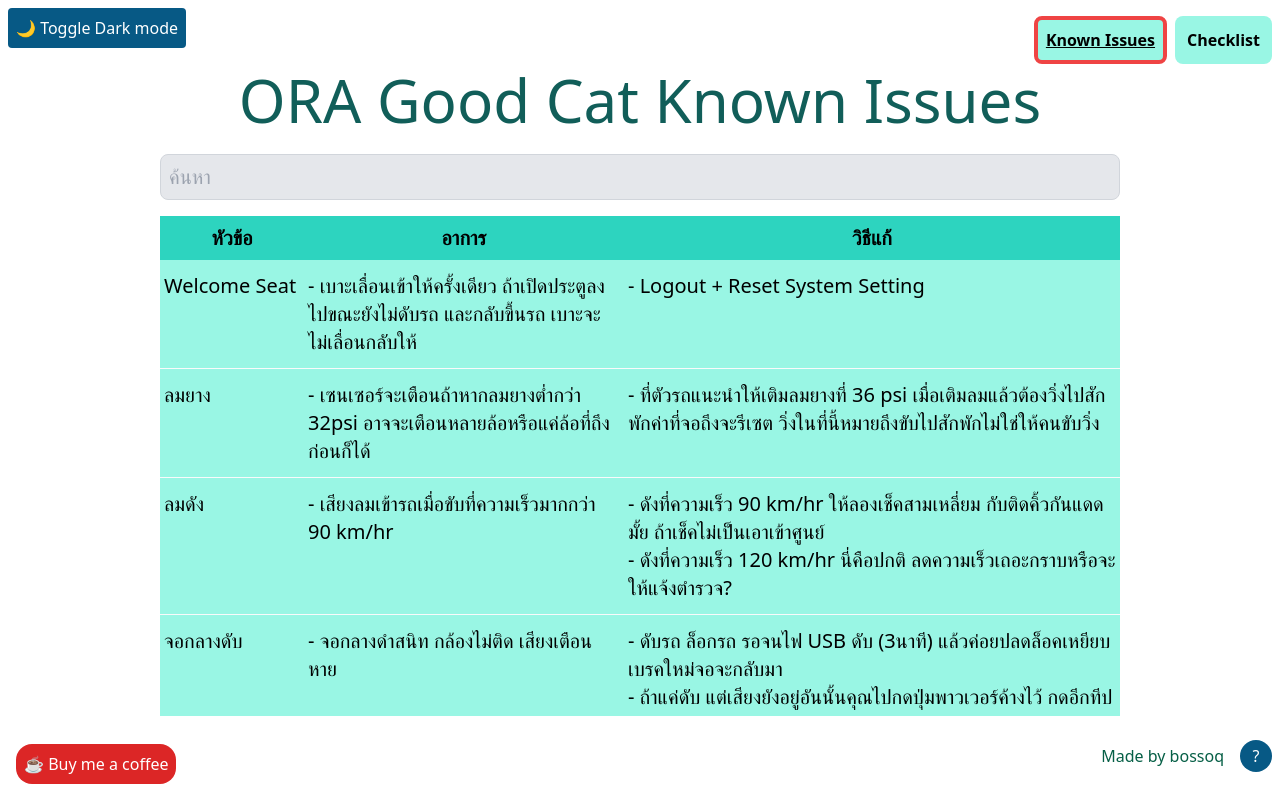
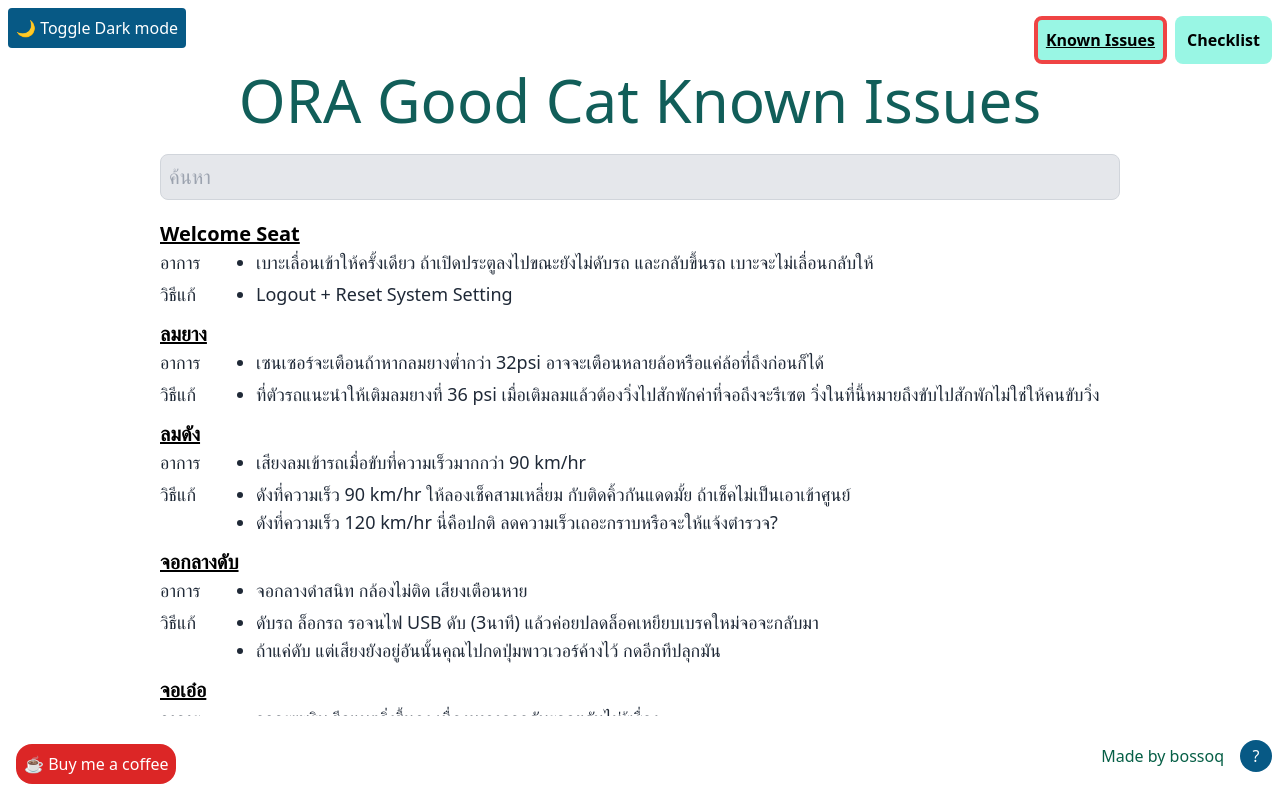
Before and after one commit to bossoq/ora-goodcat-workaround, a SvelteKit app: page / in a window 1280 px wide. Built offline with nearby package versions, Linux system fonts and the light colour scheme.

Commit message:
Change new layout from table to bullet

```diff
--- a/src/routes/workaround.svelte
+++ b/src/routes/workaround.svelte
@@ -28,34 +28,31 @@
     bind:value={search}
     class="border border-gray-300 dark:border-gray-500 bg-gray-200 dark:bg-white rounded-lg text-gray-800 p-2 my-4 w-full"
   />
-  <div class="h-5/6 overflow-x-auto">
-    <table class="min-w-full">
-      <thead class="font-bold align-text-top bg-teal-400 dark:bg-teal-800 sticky top-0">
-        <tr>
-          <th class="py-2 px-1 w-auto sm:w-36">หัวข้อ</th>
-          <th class="py-2 px-1 w-1/3">อาการ</th>
-          <th class="py-2 px-1 w-auto min-w-fit">วิธีแก้</th>
-        </tr>
-      </thead>
-      <tbody class="align-text-top bg-teal-200 dark:bg-teal-600">
-        {#each visibleWorkarounds as work}
-          <tr class="border-b border-gray-50">
-            <td class="py-3 px-1">{work.Title}</td>
-            <td class="py-3 px-1">
-              {#each work.Symptom.split('\n') as line}
-                - {line}
-                {@html '<br>'}
-              {/each}
-            </td>
-            <td class="py-3 px-1">
-              {#each work.Workaround.split('\n') as line}
-                - {line}
-                {@html '<br>'}
-              {/each}
-            </td>
-          </tr>
-        {/each}
-      </tbody>
-    </table>
+  <div class="h-5/6 overflow-x-auto scrollbar-hide">
+    {#each visibleWorkarounds as work}
+      <div class="py-1">
+        <h2 class="underline font-bold text-base sm:text-xl">{work.Title}</h2>
+        <div
+          class="flex flex-row gap-6 sm:gap-8 text-gray-800 dark:text-gray-200 text-sm sm:text-lg pb-1"
+        >
+          <p class="font-medium w-16 shrink-0">อาการ</p>
+          <ul class="list-disc">
+            {#each work.Symptom.split('\n') as symptom}
+              <li>{symptom}</li>
+            {/each}
+          </ul>
+        </div>
+        <div
+          class="flex flex-row gap-6 sm:gap-8 text-gray-800 dark:text-gray-200 text-sm sm:text-lg pb-1"
+        >
+          <p class="font-medium w-16 shrink-0">วิธีแก้</p>
+          <ul class="list-disc">
+            {#each work.Workaround.split('\n') as workaroundLine}
+              <li>{workaroundLine}</li>
+            {/each}
+          </ul>
+        </div>
+      </div>
+    {/each}
   </div>
 </div>
```
